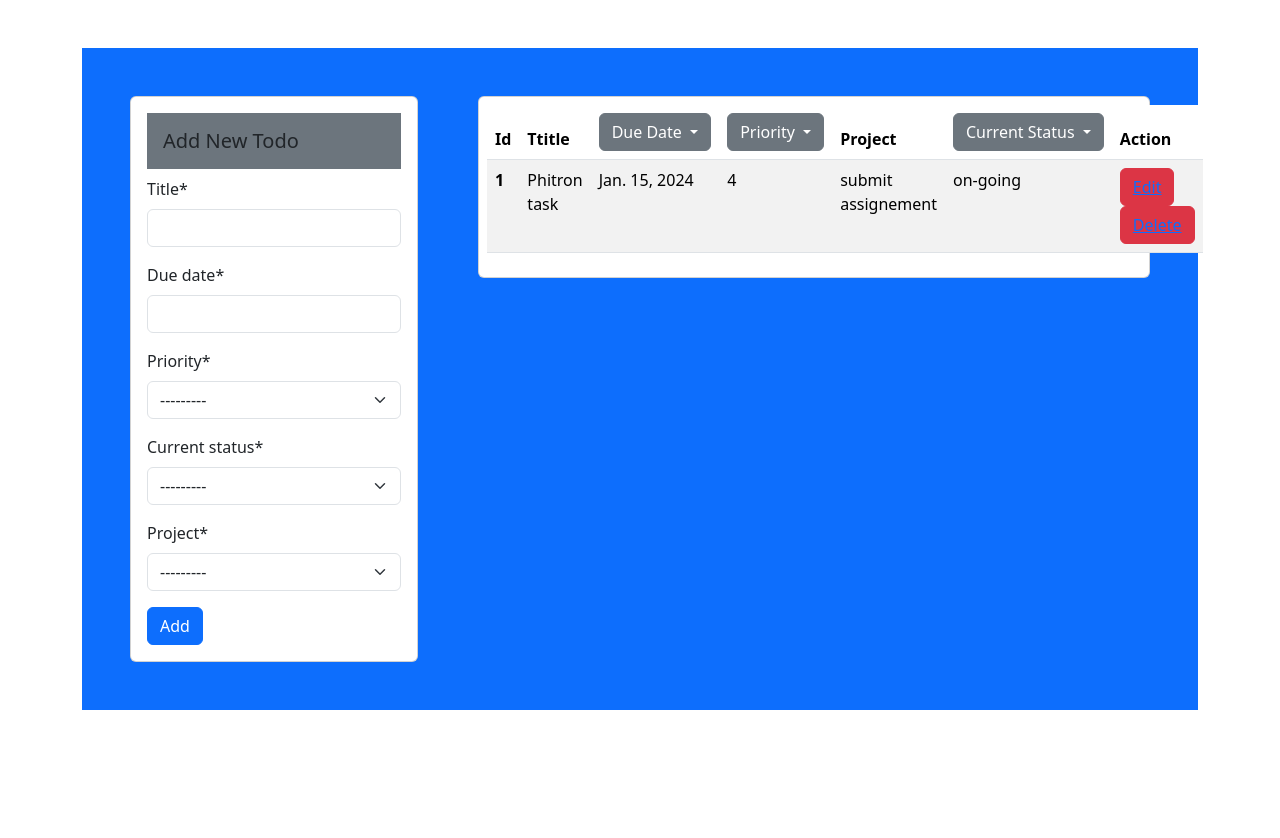
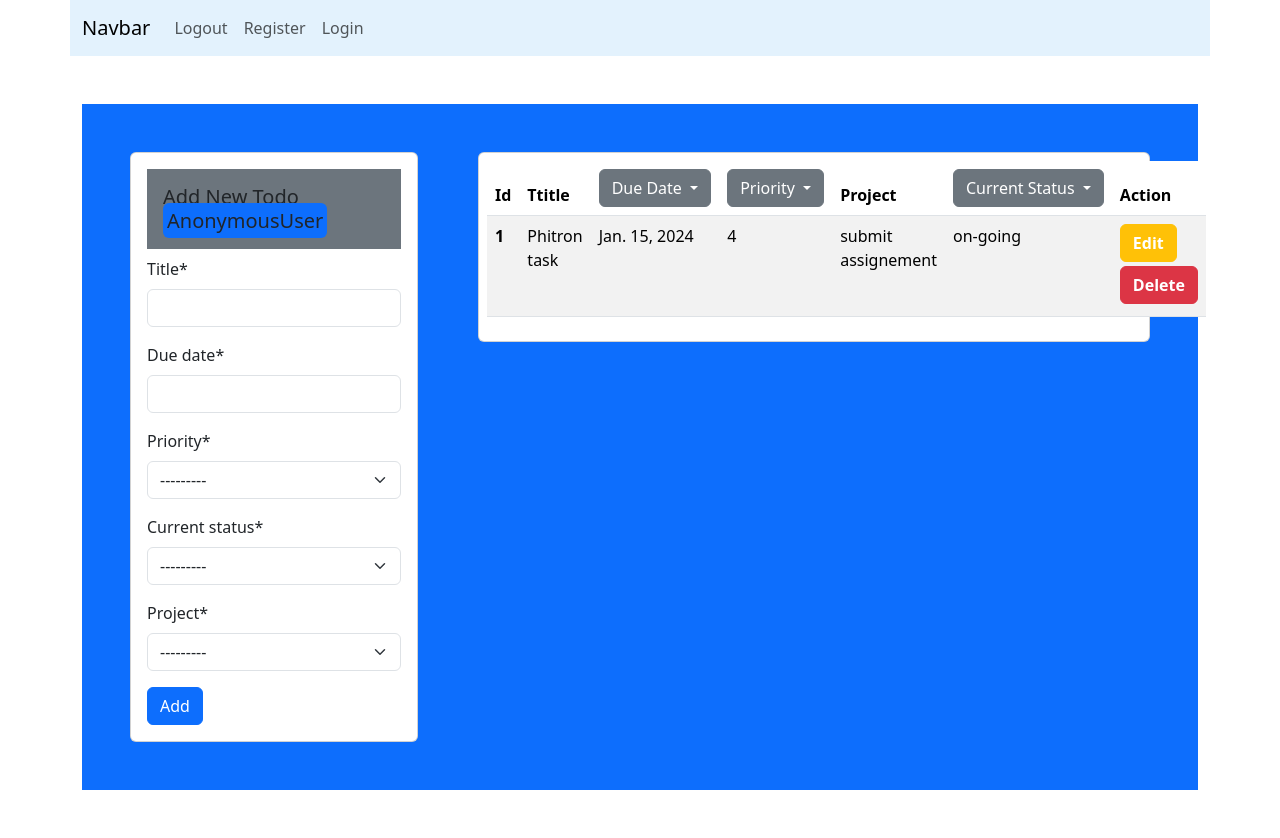
Before and after one commit to Swapno963/EffortlessPlan, a Django app: page /task/4/ in a window 1280 px wide. Before the commit the page ends 710 px from the top, so only its background shows below. Run offline with Django 4.2, Linux system fonts and the light colour scheme; data comes from the database, SQL or seed files in the repository; both versions use the stored data as it was after the commit; some libraries are stand-ins or nearby versions.

Commit message:
almost all requirement fulfill

```diff
--- a/tasks/forms.py
+++ b/tasks/forms.py
@@ -1,5 +1,19 @@
 from django import forms
 from .models import Tasks
+
+
+from django.contrib.auth.models import User
+from django.contrib.auth.forms import UserCreationForm
+from django import forms
+
+class RegisterForm(UserCreationForm):
+    email = forms.CharField(widget=forms.EmailInput(attrs={'id' : 'required'}))
+    class Meta:
+        model = User
+        fields = ['username', 'email']
+
+
+
 class Task_form(forms.ModelForm):
     class Meta:
         model = Tasks
--- a/tasks/templates/show_task.html
+++ b/tasks/templates/show_task.html
@@ -10,6 +10,30 @@
 
 </head>
 <body>
+    {% comment %} navbar {% endcomment %}
+    <nav class="navbar navbar-expand-lg container"  style="background-color: #e3f2fd;">
+        <div class="container-fluid">
+          <a class="navbar-brand" href="#">Navbar</a>
+          <button class="navbar-toggler" type="button" data-bs-toggle="collapse" data-bs-target="#navbarNav" aria-controls="navbarNav" aria-expanded="false" aria-label="Toggle navigation">
+            <span class="navbar-toggler-icon"></span>
+          </button>
+          <div class="collapse navbar-collapse " id="navbarNav">
+            <ul class="navbar-nav">
+                <li class="nav-item">
+                    <a class="nav-link" href="{% url 'task_maker_logout'%}">Logout</a>
+                  </li>
+              <li class="nav-item">
+                <a class="nav-link" href="{% url 'task_maker_register'%}">Register</a>
+              </li>
+
+              <li class="nav-item">
+                <a class="nav-link" href="{% url 'task_maker_login'%}">Login</a>
+              </li>
+            </ul>
+          </div>
+        </div>
+      </nav>
+    {% comment %} end navbar {% endcomment %}
     <div class="container h-100">
         <div class="my-5 p-5 bg-primary">
             <div class="row">
@@ -17,7 +41,11 @@
                     {% comment %} add task {% endcomment %}
                     <div class="card" style="width: 18rem;">
                         <div class="card-body">
-                          <h5 class="card-title bg-secondary p-3">Add New Todo</h5>
+                          <h5 class="card-title bg-secondary p-3">Add New Todo
+                            <span class='bg-primary rounded p-1'>
+                                {{user}}
+                            </span>
+                        </h5>
                           <form  method="post">
                             {% csrf_token %}
                               {{form | crispy}}
@@ -96,11 +124,11 @@
                                         <td>{{task.current_status}}</td>
 
                                         <td>
-                                            <button class='btn btn-danger'>
-                                                <a href="{% url 'edit_task' task.id%}">Edit</a>
+                                            <button class='btn btn-warning'>
+                                                <a class='text-decoration-none fw-bold text-white' href="{% url 'edit_task' task.id%}">Edit</a>
                                             </button>
-                                            <button class='btn btn-danger'>
-                                                <a href="{% url 'delete_task' task.id%}">Delete</a>
+                                            <button class='btn btn-danger my-1'>
+                                                <a class='text-decoration-none fw-bold text-white' href="{% url 'delete_task' task.id%}">Delete</a>
                                             </button>
                                         </td>
                                     </tr>
--- a/tasks/urls.py
+++ b/tasks/urls.py
@@ -1,7 +1,7 @@
 from django.urls import path
 from . import views
 urlpatterns = [
-    path('',views.priority_filter, name='priority_wise_filter') ,
+    path('',views.priority_filter, name='home') ,
 
     path('task/<int:priority>/',views.priority_filter, name='priority_wise_filter') ,
 
@@ -12,6 +12,10 @@ urlpatterns = [
 
     path('/edit/<int:id>/',views.edit_task, name='edit_task') ,
     path('/delete/<int:id>/',views.delete_task, name='delete_task') ,
+    # authientication
+    path('/login',views.task_maker_login, name='task_maker_login') ,
+    path('/register',views.task_maker_register, name='task_maker_register') ,
+    path('/logout',views.task_maker_logout, name='task_maker_logout') ,
 
 
 
--- a/tasks/views.py
+++ b/tasks/views.py
@@ -6,6 +6,12 @@ from .models import Tasks
 from .forms import Task_form
 from django.http import HttpResponseRedirect,HttpResponse
 from django.shortcuts import redirect
+
+from django.contrib import messages
+from .forms import RegisterForm
+from django.contrib.auth import logout,authenticate,login
+from django.contrib.auth.forms import AuthenticationForm
+
 # Create your views here.
 class Show_all_task(ListView):
     template_name = 'show_task.html'
@@ -34,7 +40,7 @@ class Show_all_task(ListView):
             return self.get(request,*args, **kwargs)
 
 
-
+# send user name
 def priority_filter(request, priority=None):
     form = Task_form()
     if priority is not None:
@@ -49,7 +55,7 @@ def priority_filter(request, priority=None):
 
     data = Tasks.objects.all()
     print( "slug",priority,'data', data)
-    return render(request,'show_task.html',{'form':form,'object_list':data})
+    return render(request,'show_task.html',{'form':form,'object_list':data,'user':request.user})
 
 
 def status_filter(request, current_status=None):
@@ -101,3 +107,35 @@ def delete_task(request, id):
     post = Tasks.objects.get(pk=id)
     post.delete()
     # return redirect('homepage')
+
+
+# register
+def task_maker_register(request):
+    if request.method == 'POST':
+        form =RegisterForm(request.POST)
+        if form.is_valid():
+            form.save()
+            return redirect('home')
+    else:
+        form = RegisterForm()
+    return render(request, 'authientication.html',{'form': form})
+
+# login
+def task_maker_login(request):
+    if request.method =='POST':
+        form =AuthenticationForm(request=request,data=request.POST)
+        if form.is_valid():
+            name =form.cleaned_data['username']
+            userpass =form.cleaned_data['password']
+            user = authenticate(username=name, password=userpass)
+            if user is not None:
+                login(request, user)
+                return redirect('home')
+    else:
+        form = AuthenticationForm()
+    return render(request, 'authientication.html', {'form': form})
+
+# logout
+def task_maker_logout(request):
+    logout(request)
+    return redirect('home')
```
Also changed, not shown: tasks/templates/authientication.html (added, +27 -0 lines), db.sqlite3.
